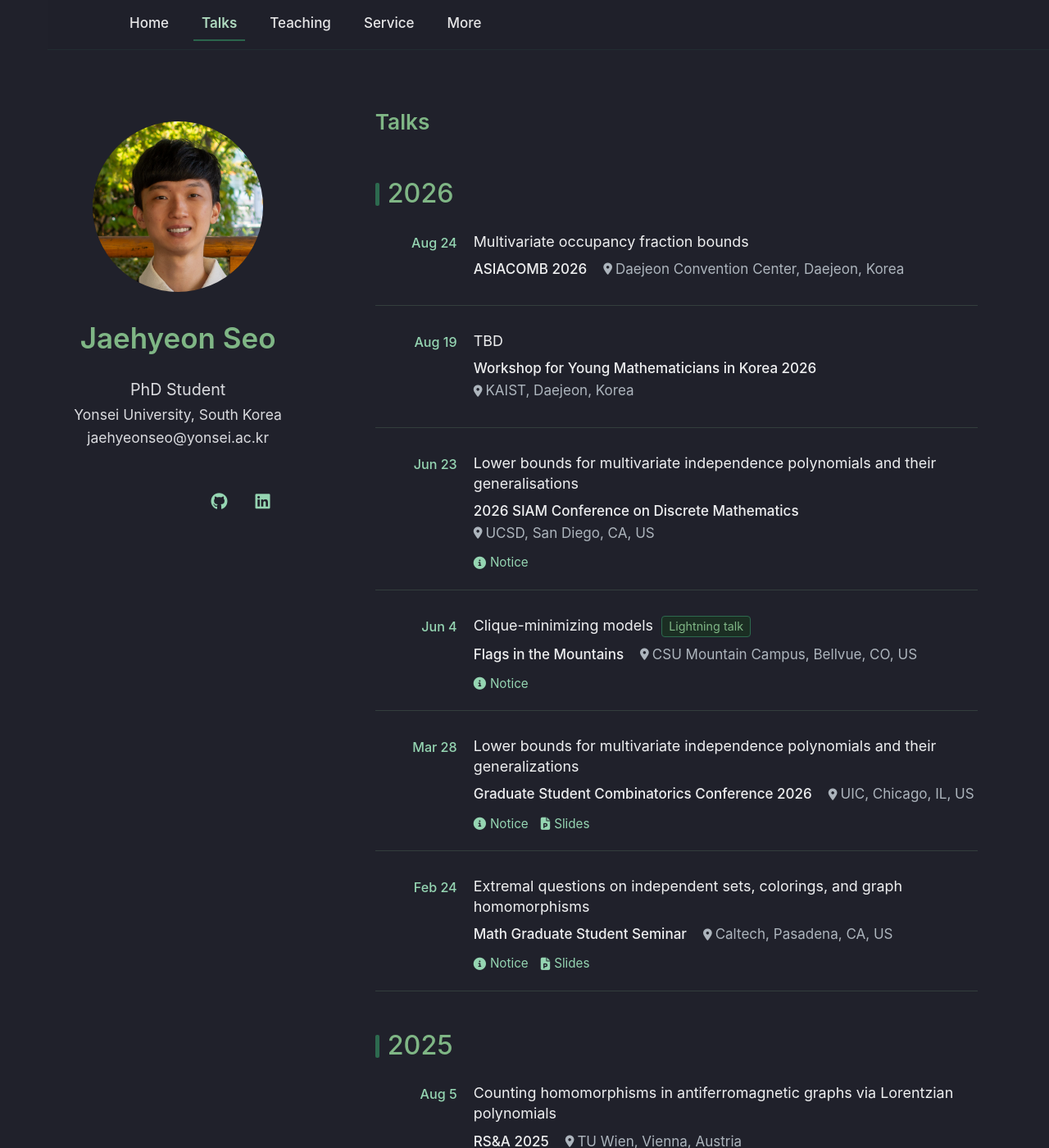
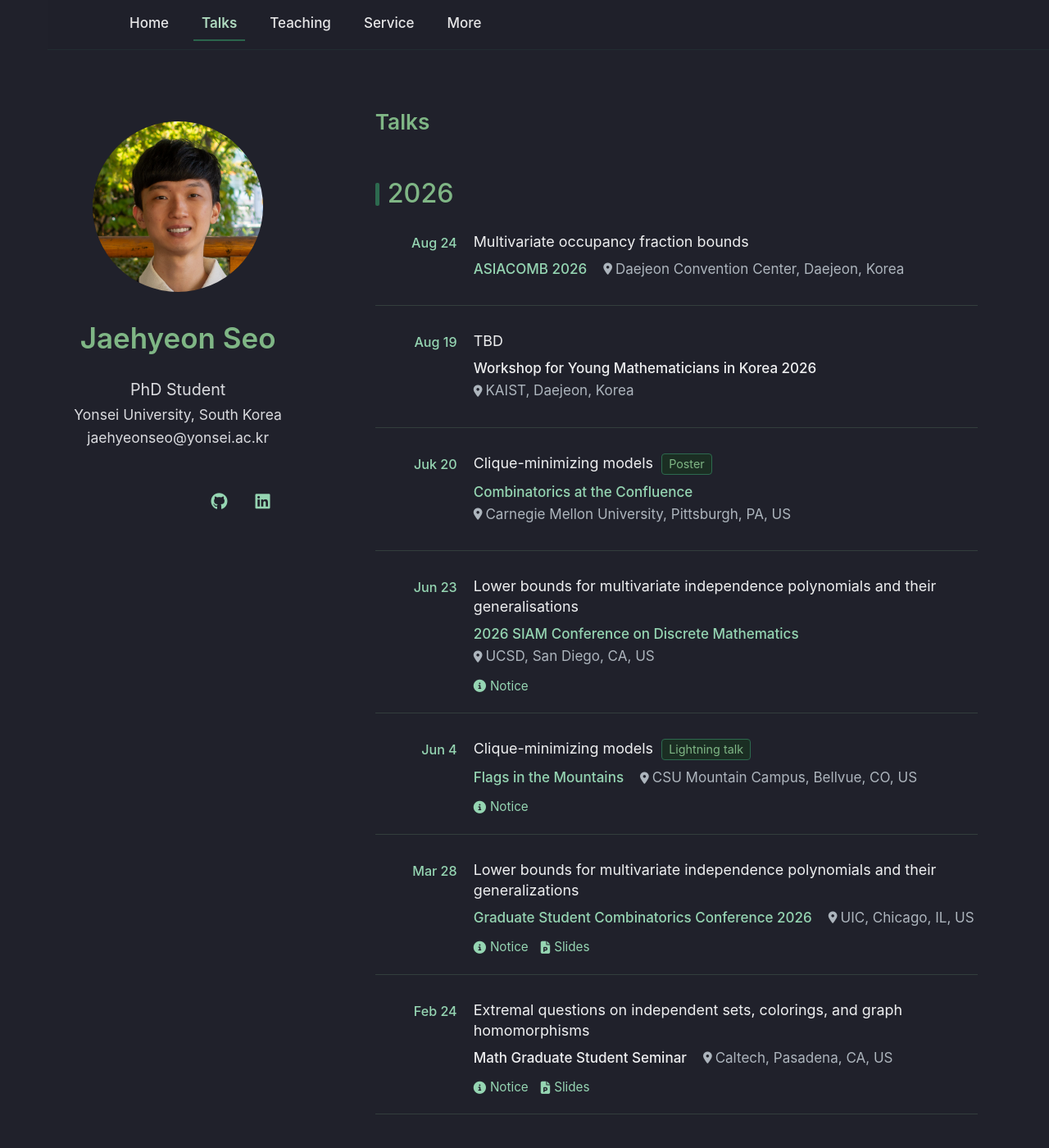
Before and after one commit to thegreatseo/thegreatseo.github.io, a Jekyll site: the page built from talks.md, in a window 1280 px wide and 1400 px high. Shown: the whole window at 82% size. Built offline with Jekyll 4.4.1, drawn with Linux system fonts in a browser that asks for light colours; a style sheet for code colours, icons or effects is not loaded.

Commit message:
Update the talk list

```diff
--- a/_data/talks.yml
+++ b/_data/talks.yml
@@ -9,6 +9,7 @@ main:
   country: Korea
   date: August 24
   year: 2026
+  event-link: https://asiacomb.com/
   notice:
   slide:
   video:
@@ -24,6 +25,20 @@ main:
   slide:
   video:
 
+- title: Clique-minimizing models
+  event: Combinatorics at the Confluence
+  venue: Carnegie Mellon University
+  city: Pittsburgh, PA
+  country: US
+  date: Juky 20
+  year: 2026
+  event-link: https://combcon.github.io/
+  notice:
+  slide:
+  poster:
+  video:
+  type: Poster
+
 - title: Lower bounds for multivariate independence polynomials and their generalisations
   event: 2026 SIAM Conference on Discrete Mathematics
   venue: UCSD
@@ -31,6 +46,7 @@ main:
   country: US
   date: June 23
   year: 2026
+  event-link: https://www.siam.org/conferences-events/siam-conferences/dm26/
   notice: https://meetings.siam.org/sess/dsp_talk.cfm?p=156824
   slide:
   video:
@@ -42,6 +58,7 @@ main:
   country: US
   date: June 4
   year: 2026
+  event-link: https://sites.google.com/view/flags-in-the-mountains/
   notice: https://sites.google.com/view/flags-in-the-mountains/lightning-talks
   slide:
   poster:
@@ -55,6 +72,7 @@ main:
   country: US
   date: March 28
   year: 2026
+  event-link: https://sites.google.com/view/gscc2026/
   notice: https://sites.google.com/view/gscc2026/schedule
   slide: "2026-03-28-GSCC-2026-Slides-Jaehyeon-Seo.pdf"
   video:
@@ -79,6 +97,7 @@ main:
   country: Austria
   date: August 5
   year: 2025
+  event-link: https://www.dmg.tuwien.ac.at/rsa2025/
   notice: https://www.dmg.tuwien.ac.at/rsa2025/#program
   slide:
   video:
@@ -90,6 +109,7 @@ main:
   country: Japan
   date: July 21
   year: 2025
+  event-link: https://www.math.sci.hokudai.ac.jp/sympo/fpsac2025/
   notice: https://www.math.sci.hokudai.ac.jp/sympo/fpsac2025/extended_abstracts/#:~:text=Joonkyung%20Lee%2C%20Jaeseong%20Oh%20and%20Jaehyeon%20Seo%3A%20Counting%20homomorphisms%20in%20antiferromagnetic%20graphs%20via%20Lorentzian%20polynomials.
   slide:
   poster:
@@ -115,6 +135,7 @@ main:
   country: Canada
   date: May 21
   year: 2025
+  event-link: https://canadam.ca/2025
   notice: https://canadam.ca/2025schedule#page-15
   slide:
   video:
@@ -127,7 +148,8 @@ main:
   country: China
   date: March 30
   year: 2025
-  notice: https://tgt.ynu.ac.jp/2025EastAsia.html
+  event-link: https://tgt.ynu.ac.jp/2025EastAsia.html
+  # notice: https://tgt.ynu.ac.jp/2025EastAsia.html
   slide:
   video:
   note:
--- a/_includes/talks.md
+++ b/_includes/talks.md
@@ -21,7 +21,15 @@
                 {% endif %}
               </h3>
               <div class="talk-metadata">
-                <span class="talk-event"><strong>{{ talk.event }}</strong></span>
+                <span class="talk-event">
+                  <strong>
+                    {% if talk.event-link %}
+                      <a href="{{ talk.event-link }}" target="_blank" rel="noopener noreferrer">{{ talk.event }}</a>
+                    {% else %}
+                      {{ talk.event }}
+                    {% endif %}
+                  </strong>
+                </span>
                 <span class="talk-location">
                   <i class="fa-solid fa-location-dot"></i> {{ talk.venue }}, {{ talk.city }}{% if talk.country %}, {{ talk.country }}{% endif %}
                 </span>
--- a/assets/css/talks.css
+++ b/assets/css/talks.css
@@ -80,6 +80,16 @@
     color: #95D5B2;
 }
 
+.talk-event a {
+    color: inherit;
+    transition: color 0.3s ease;
+}
+
+.talk-event a:hover,
+.talk-event a:focus {
+    color: white;
+}
+
 .talk-location {
     display: inline-flex;
     align-items: center;
```
